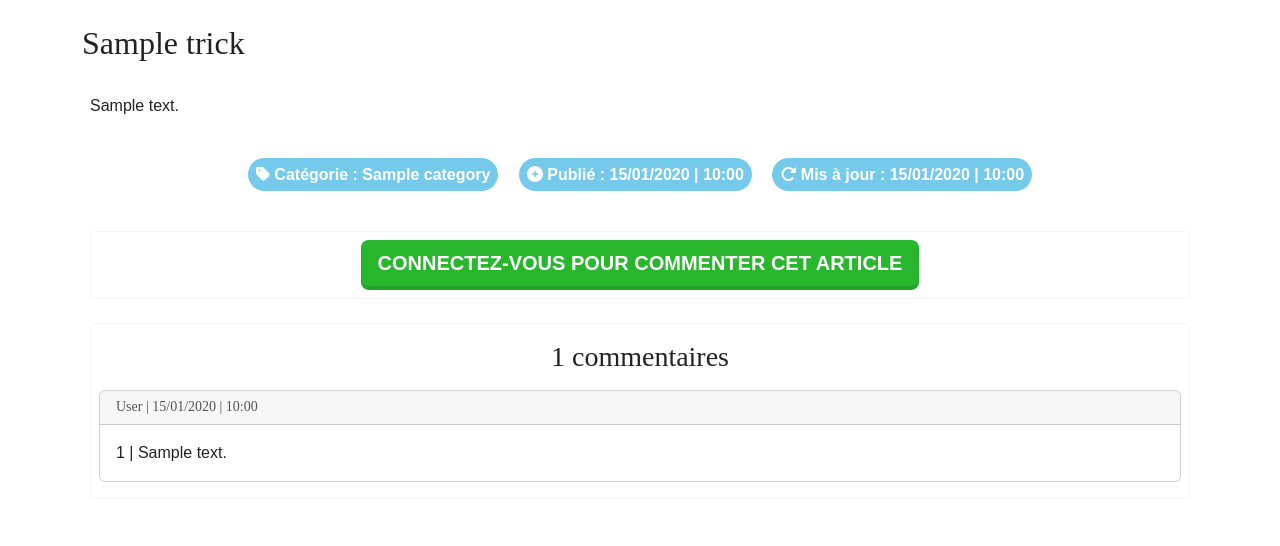
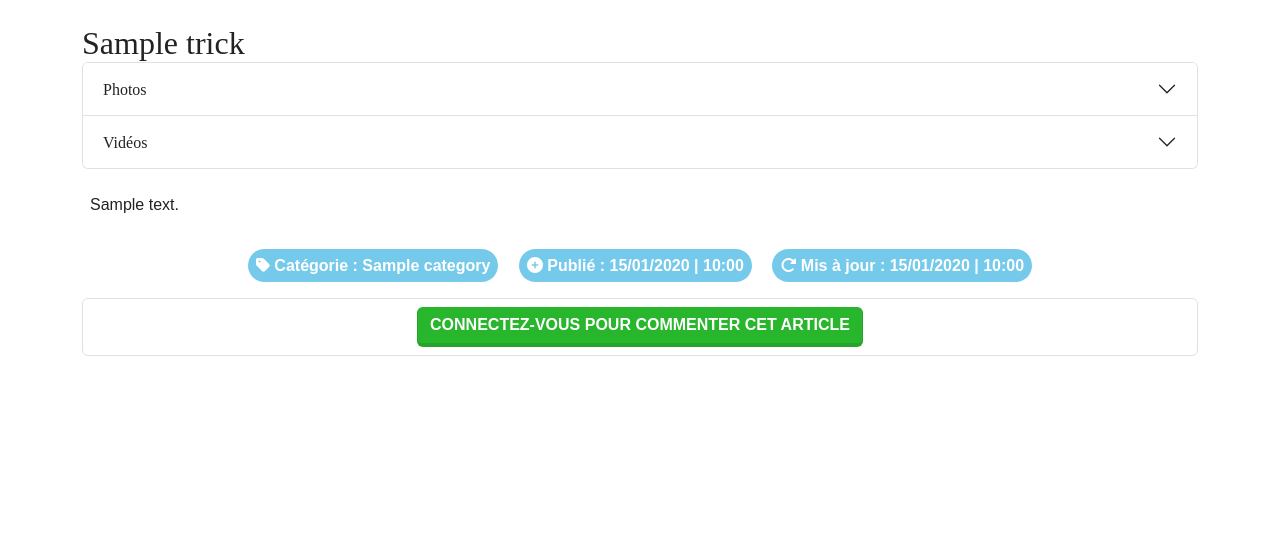
Before and after one commit to ashk74/P6_snowtricks, a Symfony app: template templates/trick/show.html.twig in a window 1280 px wide. Shown: the part 60-606 px from the top of the page. Run offline with Twig, Linux system fonts and the light colour scheme; the template is opened without the code that fills it: most values are stand-ins (such as "Sample title", 1, 10 or a date in 2020); some libraries are stand-ins or nearby versions.

Commit message:
Update show.html.twig + Create all other trick views

```diff
--- a/templates/trick/show.html.twig
+++ b/templates/trick/show.html.twig
@@ -7,139 +7,127 @@
 {% block body %}
 	{# Start : Trick content #}
 	<article>
-		<h2>{{ trick.name }}</h2>
-		<div class="row">
+		<h2 class="d-inline">{{ trick.name }}</h2>
+		{% if is_granted('ROLE_USER') %}
+			<a href="{{ path('trick_edit', {'slug': trick.slug}) }}" class="text-decoration-none d-inline">
+				| Modifier |
+			</a>
+			<a href="{{ path('trick_delete', {'slug': trick.slug}) }}" class="text-danger text-decoration-none d-inline" onclick="return window.confirm('Voulez-vous vraiment supprimer ce trick : {{ trick.name }} ?')">
+				Supprimer
+			</a>
+		{% endif %}
+
 		{% for picture in trick.pictures %}
 			{% if picture.isMain == true %}
-					<div class="col-md-12">
-						<img class="mb-4 img-fluid rounded" src="{{ asset('uploads/pictures/' ~ picture.filename) }}" alt="">
+				<div class="ratio ratio-16x9 mt-4">
+					<div class="rounded-top" style="background: transparent url({{ asset('uploads/pictures/' ~ picture.filename) }}); background-position:center top; background-repeat:no-repeat; background-size:cover;"></div>
 				</div>
 			{% endif %}
 		{% endfor %}
-		</div>
 
-		{% if trick.pictures.count > 1 or trick.videos.count >= 1 %}
-			<div>
-				{% if trick.pictures.count > 1 %}
-					<div class="accordion" id="accordionExample">
+		<div class="accordion" id="accordion-flush">
 			<div class="accordion-item">
-						<h2 class="accordion-header" id="headingOne">
-							<button class="accordion-button" type="button" data-bs-toggle="collapse" data-bs-target="#collapseOne" aria-expanded="true" aria-controls="collapseOne">
+				<h2 class="accordion-header" id="flush-headingOne">
+					<button class="accordion-button collapsed" type="button" data-bs-toggle="collapse" data-bs-target="#flush-collapseOne" aria-expanded="false" aria-controls="flush-collapseOne">
 						Photos
 					</button>
 				</h2>
-						<div id="collapseOne" class="accordion-collapse collapse show" aria-labelledby="headingOne" data-bs-parent="#accordionExample">
+				<div id="flush-collapseOne" class="accordion-collapse collapse" aria-labelledby="flush-headingOne" data-bs-parent="#accordion-flush">
 					<div class="accordion-body row">
+						{% if trick.pictures.count > 1 %}
 							{% for picture in trick.pictures %}
 								{% if picture.isMain == false %}
-										<div class="col-md-3">
-											<img class="mb-4 img-fluid rounded" src="{{ asset('uploads/pictures/' ~ picture.filename) }}" alt="">
+									<div class="col-md-3 mt-2">
+										<div class="ratio ratio-4x3">
+											<div style="background: transparent url({{ asset('uploads/pictures/' ~ picture.filename) }}); background-position:center top; background-repeat:no-repeat; background-size:cover;"></div>
 										</div>
-									{% endif %}
-								{% endfor %}
-							</div>
-						</div>
-					</div>
-				{% endif %}
-				{% if trick.videos.count >= 1 %}
-				<div class="accordion-item">
-					<h2 class="accordion-header" id="headingTwo">
-						<button class="accordion-button collapsed" type="button" data-bs-toggle="collapse" data-bs-target="#collapseTwo" aria-expanded="false" aria-controls="collapseTwo">
-							Vidéos
-						</button>
-					</h2>
-					<div id="collapseTwo" class="accordion-collapse collapse" aria-labelledby="headingTwo" data-bs-parent="#accordionExample">
-						<div class="accordion-body row">
-							{% for video in trick.videos %}
-								{{ embed_video(video.url, video.title)|raw }}
-							{% endfor %}
-						</div>
-					</div>
+										{% if is_granted('ROLE_USER') %}
+											<div class="text-center small mb-2 border">
+												<a href="{{ path('picture_delete', {'slug' : trick.slug, 'id' : picture.id }) }}" class="link-danger text-decoration-none">Supprimer</a>
 											</div>
 										{% endif %}
 									</div>
 								{% endif %}
-
+							{% endfor %}
+						{% endif %}
+						<div class="col-md-1">
+							<a class="btn btn-primary mt-2" href="{{ path('picture_add', {'slug' : trick.slug}) }}"><i class="fa-solid fa-plus fa-2xl"></i></a>
+						</div>
+					</div>
+				</div>
+			</div>
+			<div class="accordion-item">
+				<h2 class="accordion-header" id="flush-headingTwo">
+				<button class="accordion-button collapsed" type="button" data-bs-toggle="collapse" data-bs-target="#flush-collapseTwo" aria-expanded="false" aria-controls="flush-collapseTwo">
+					Vidéos
+				</button>
+				</h2>
+				<div id="flush-collapseTwo" class="accordion-collapse collapse" aria-labelledby="flush-headingTwo" data-bs-parent="#accordion-flush">
+					<div class="accordion-body row">
+						{% if trick.videos.count >= 1 %}
+							{% for video in trick.videos %}
+								<div class="col-md-4 mb-3">
+									{{ embed_video(video.url, video.title)|raw }}
+									{% if is_granted('ROLE_USER') %}
+										<div class="text-center small border">
+											<a href="{{ path('video_delete', {'slug' : trick.slug, 'id' : video.id }) }}" class="link-danger text-decoration-none">Supprimer</a>
+										</div>
+									{% endif %}
+								</div>
+							{% endfor %}
+						{% endif %}
+						<div class="col-md-1">
+							<a class="btn btn-primary" href="{{ path('video_add', {'slug' : trick.slug}) }}"><i class="fa-solid fa-plus fa-2xl"></i></a>
+						</div>
+					</div>
+				</div>
+			</div>
+		</div>
 
 		<div class="px-2 py-4" style="text-align: justify;">
 			{{ trick.content|nl2br }}
 		</div>
 
-		<div class="text-center py-3">
-			<span class="badge rounded-pill bg-info p-2 mx-2 fs-6"><i class="fa-solid fa-tag"></i> Catégorie : {{ trick.category.name }}</span>
-			<span class="badge rounded-pill bg-info p-2 mx-2 fs-6"><i class="fa-solid fa-circle-plus"></i> Publié : {{ trick.createdAt|date('d/m/Y | H:i') }}</span>
+		<div class="text-center py-2">
+			<span class="badge rounded-pill bg-info p-2 mx-2 fs-6 mb-2">
+				<i class="fa-solid fa-tag"></i> Catégorie : {{ trick.category.name }}
+			</span>
+			<span class="badge rounded-pill bg-info p-2 mx-2 fs-6 mb-2">
+				<i class="fa-solid fa-circle-plus"></i> Publié : {{ trick.createdAt|date('d/m/Y | H:i') }}
+			</span>
 
 			{% if trick.updatedAt is not null %}
-				<span class="badge rounded-pill bg-info p-2 mx-2 fs-6"><i class="fa-solid fa-rotate-right"></i> Mis à jour : {{ trick.updatedAt|date('d/m/Y | H:i') }}</span>
+				<span class="badge rounded-pill bg-info p-2 mx-2 fs-6">
+					<i class="fa-solid fa-rotate-right"></i> Mis à jour : {{ trick.updatedAt|date('d/m/Y | H:i') }}
+				</span>
 			{% endif %}
 		</div>
-
 	</article>
 	{# End : Trick content #}
 
 	{# Start : Comment form + Comments content #}
-	<section class="py-4 px-2">
-		<div class="border border-light rounded p-2">
+	<section class="py-2 px-2 border rounded">
+		<div>
 			{# Start : Check if the user is authenticated #}
-			{% if is_granted('IS_AUTHENTICATED_FULLY') %}
+			{% if is_granted('ROLE_USER') %}
 				{{ form_start(commentForm) }}
 				{{ form_row(commentForm.content, {'attr': {'placeholder': 'Contenu du commentaire'}, 'label' : false}) }}
 				<button type="submit" class="btn btn-success form-control">Commenter</button>
 				{{ form_end(commentForm) }}
 			{% else %}
 				<div class="text-center">
-					<a href="{{ path('security_login') }}" class="btn btn-success btn-lg" role="button">Connectez-vous pour commenter cet article</a>
+					<a href="{{ path('app_login') }}" class="btn btn-success" role="button">Connectez-vous pour commenter cet article</a>
 				</div>
-
 			{% endif %}
 			{# End : Check if the user is authenticated #}
 		</div>
 
-		<div class="p-2 my-4 border border-light rounded">
-			{# Start : Display comments content #}
-			<h3 class="text-center py-2">{{ comments.count > 0 ? comments.count ~ ' commentaires' : 'Aucun commentaire' }}</h3>
-			{% for comment in comments.iterator %}
-				<div class="card font-monospace my-2">
-					<h5 class="card-header small text-secondary">
-						{{ comment.author.fullname }} | {{ comment.createdAt | date('d/m/Y | H:i') }}
-					</h5>
-					<div class="card-body">
-						<p class="card-text">{{ comment.id }} | {{ comment.content | nl2br }}</p>
-					</div>
-
-					{% if is_granted('IS_AUTHENTICATED_FULLY') and app.user.email == comment.author.email %}
-						<div class="card-footer text-end">
-							<a href="#" class="link-danger text-decoration-none">Supprimer</a>
-						</div>
-					{% endif %}
-				</div>
-			{% endfor %}
-			{# End : Display comments content #}
-		</div>
+		{# Start : Paginated comments #}
+		{{ render(path('comments_paginated', {
+			'page' : app.request.get('page'),
+			'slug' : trick.slug
+		})) }}
+		{# End : Paginated comments #}
 	</section>
 	{# End : Comment form + Comments content #}
-
-	{% if lastPage > 1 %}
-		{# Start : Pagination system #}
-		<div>
-			<nav>
-				<ul class="pagination justify-content-center">
-					<li class="page-item {{ currentPage <= 1 ? 'disabled' }}">
-						<a class="page-link" href="{{ path('trick_show_paginated', {'slug': trick.slug, 'page': currentPage != 1 ? currentPage - 1 : 1}) }}">Précédente</a>
-					</li>
-
-					{% for page in range(1, lastPage) %}
-						<li class="page-item {{ currentPage == page ? 'active' : '' }}">
-							<a class="page-link" href="{{ path('trick_show_paginated', {'slug': trick.slug, 'page': page}) }}">{{ page }}</a>
-						</li>
-					{% endfor %}
-
-					<li class="page-item {{ currentPage >= lastPage ? 'disabled' }}">
-						<a class="page-link" href="{{ path('trick_show_paginated', {'slug': trick.slug, 'page': currentPage != lastPage ? currentPage + 1 : lastPage}) }}">Suivante</a>
-					</li>
-				</ul>
-			</nav>
-		</div>
-		{# End : Pagination system #}
-	{% endif %}
 {% endblock %}
```
Also changed, not shown: templates/trick/add.html.twig (added, +37 -0 lines), templates/trick/all.html.twig (added, +78 -0 lines), templates/trick/edit.html.twig (added, +18 -0 lines). Lines whose indentation alone changed are shown as unchanged.
